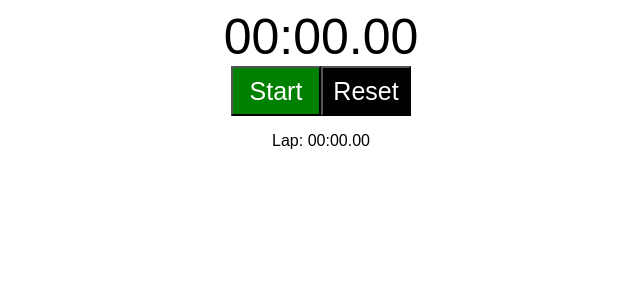
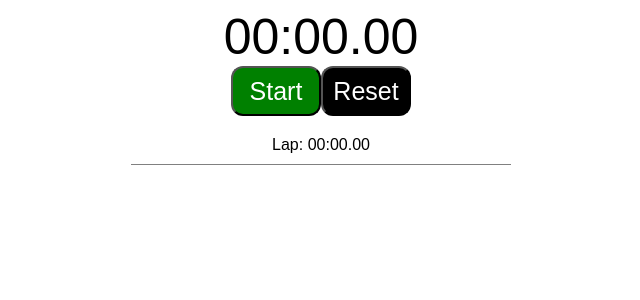
Before and after one commit to Shopify/eng-intern-assessment-react, a React app: page / in a window 1280 px wide. Shown: the top 300 px of the page, without its empty margins (319-959 px from the left). Built offline with nearby package versions, Linux system fonts and the light colour scheme.

Commit message:
Added styling

```diff
--- a/src/App.tsx
+++ b/src/App.tsx
@@ -82,7 +82,9 @@ export default function App() {
             <p> Lap: {formatTime(lapTime)}</p>
             <ul data-testid="lap-list">
                 { laps.map((lap) =>
-                <li key={lap.id}>Lap {lap.id}: {lap.time}</li>)}
+                <li key={lap.id}>
+                    Lap {lap.id}: {lap.time}
+                </li>)}
             </ul>
 
 
--- a/styles/App.css
+++ b/styles/App.css
@@ -3,14 +3,28 @@
     text-align: center;
     justify-content: center;
     font-family: sans-serif;
+    width: 30%;
+    margin-left: 35%;
+    margin-right: 35%;
 }
 
+p {
+    margin: 0px;
+    padding-top: 20px;
+    padding-bottom: 10px;
+    border-bottom: 1px solid gray;
+
+}
 ul {
     padding: 0;
+    margin-top: 0px;
     list-style-position: inside;
 }
 
 li {
     list-style-type: none;
-    margin-bottom: 7px;
+    padding-bottom: 10px;
+    padding-top: 10px;
+    border-bottom: 1px solid gray;
+
 }
--- a/styles/StopWatchButton.css
+++ b/styles/StopWatchButton.css
@@ -3,5 +3,10 @@ button {
     height: 50px;
     width: 90px;
     color: white;
-    font-size: 25px
+    font-size: 25px;
+    border-radius: 12px;
 }
+
+button:hover {
+    color: lightgray;
+}
```
